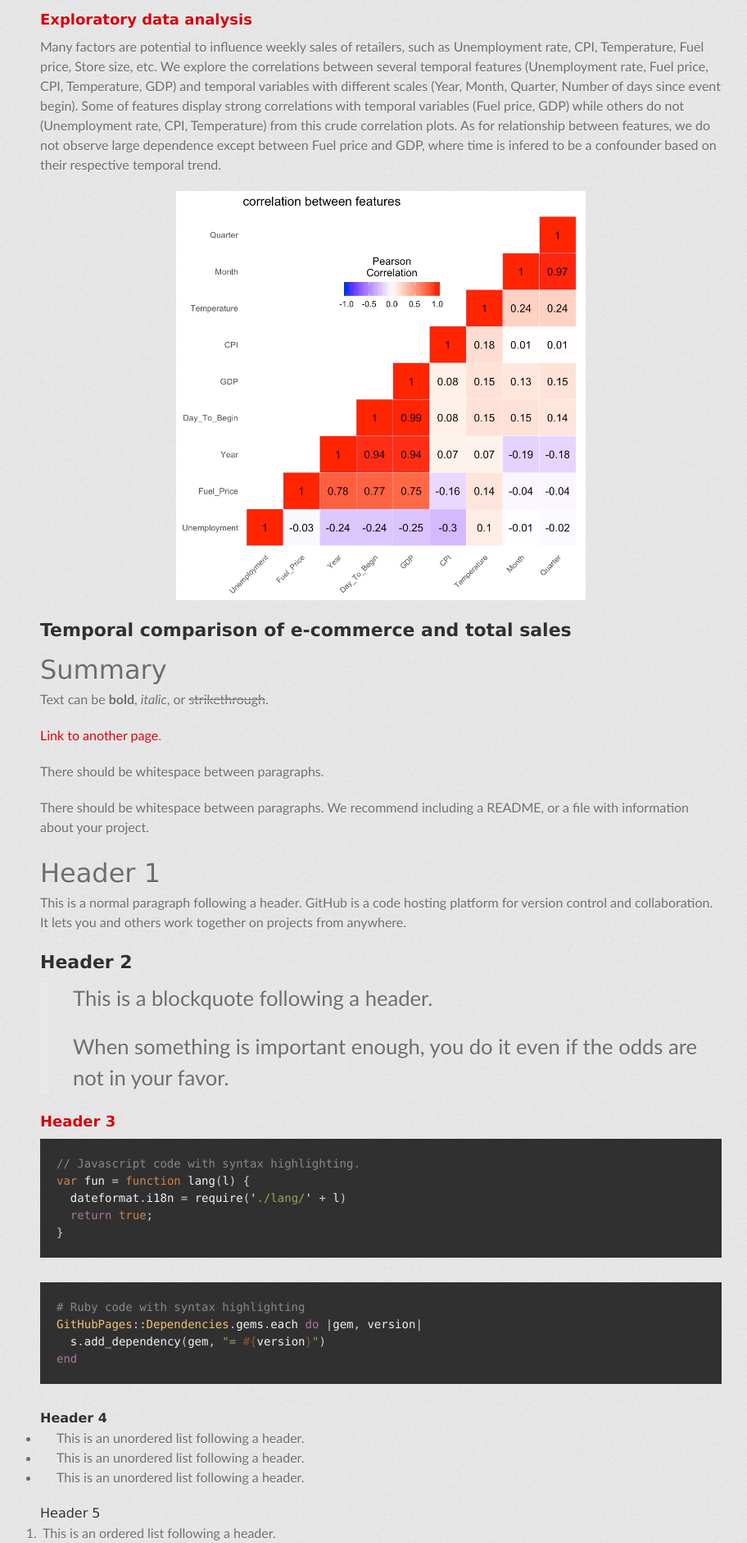
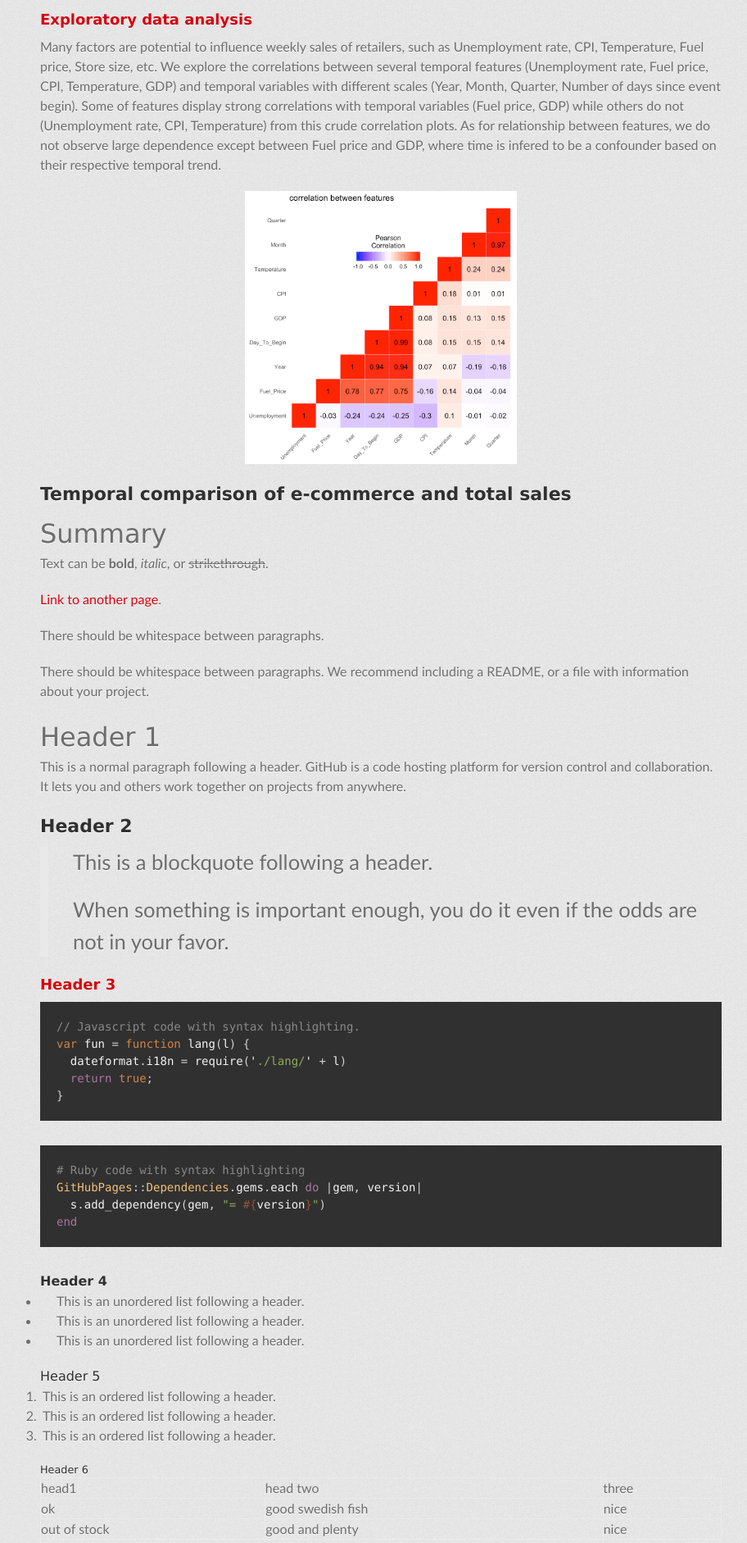
Before and after one commit to churchillcui/ads_retail, a Jekyll site: the page built from index.md, in a window 1280 px wide. Shown: the part 2336-4218 px from the top of the page at 82% size, without its empty margins (175-1087 px from the left). Built offline with Jekyll 4.4.1, drawn with Linux system fonts in a browser that asks for light colours; some web fonts are replaced.

Commit message:
Update index.md

```diff
--- a/index.md
+++ b/index.md
@@ -52,7 +52,7 @@
 
 Many factors are potential to influence weekly sales of retailers, such as Unemployment rate, CPI, Temperature, Fuel price, Store size, etc. We explore the correlations between several temporal features (Unemployment rate, Fuel price, CPI, Temperature, GDP) and temporal variables with different scales (Year, Month, Quarter, Number of days since event begin). Some of features display strong correlations with temporal variables (Fuel price, GDP) while others do not (Unemployment rate, CPI, Temperature) from this crude correlation plots. As for relationship between features, we do not observe large dependence except between Fuel price and GDP, where time is infered to be a confounder based on their respective temporal trend.
 
-<img src="images/corr.jpeg" alt="correlation" class = "ct" width = "60%">
+<img src="images/corr.jpeg" alt="correlation" class = "ct" width = "40%">
 
 ## Temporal comparison of e-commerce and total sales
 
```
